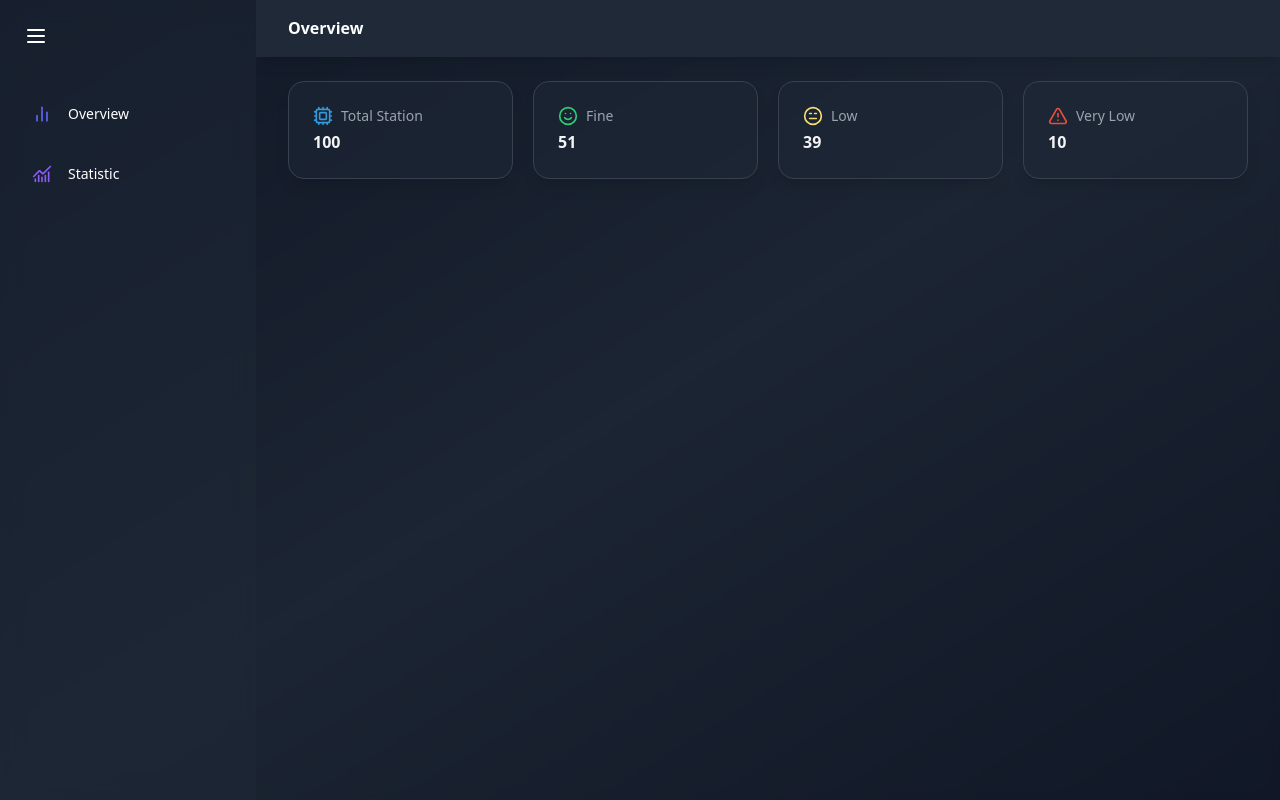
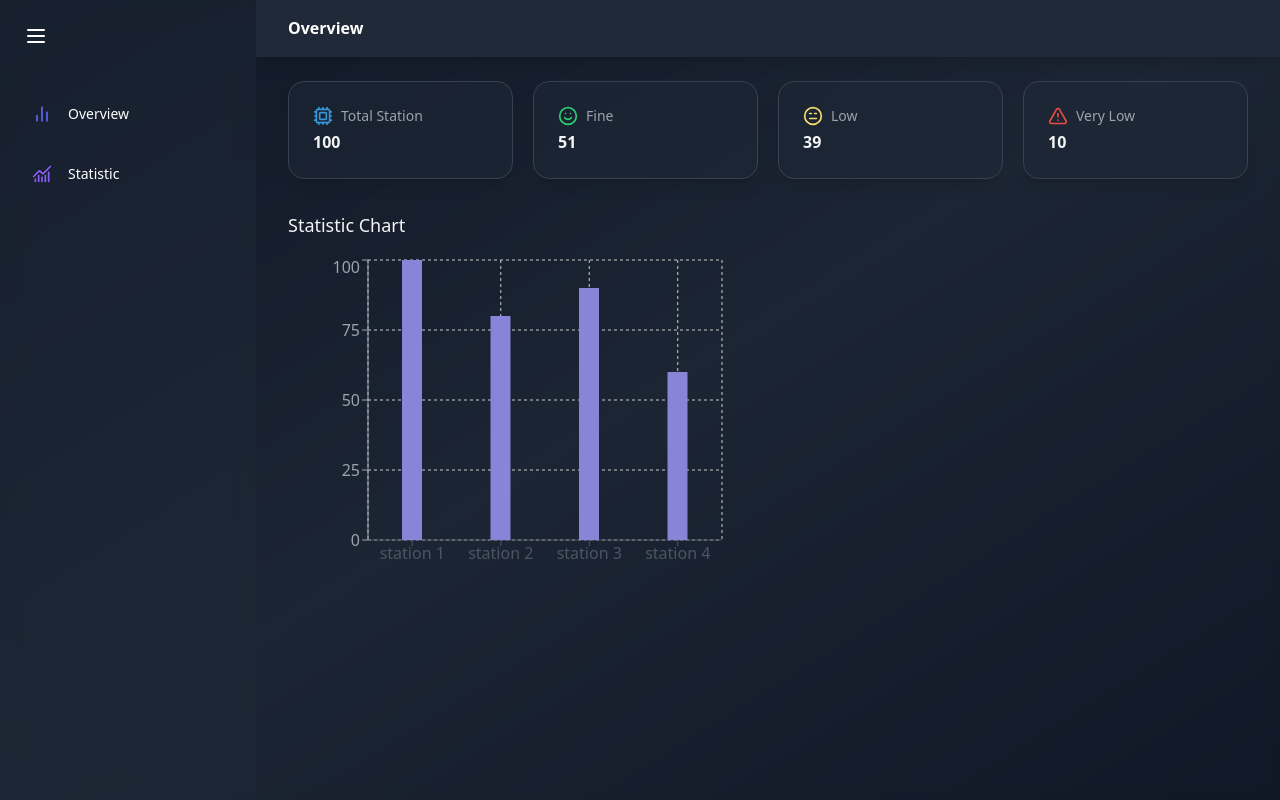
Before and after one commit to Lihour21/ict720-porject-2025, a React (Vite) app in the folder react_app/: page / in a window 1280 px wide. Built offline with nearby package versions, Linux system fonts and the light colour scheme.

Commit message:
Add Bar chart

```diff
--- /dev/null
+++ b/react_app/src/components/StatChart.jsx
@@ -0,0 +1,50 @@
+import React from 'react'
+import { LineChart, Line, XAxis, YAxis, CartesianGrid, Tooltip, ResponsiveContainer, BarChart, Bar  } from 'recharts'
+import { motion } from 'framer-motion'
+
+const ChartData = [
+    { name: "station 1", value: 100},
+    { name: "station 2", value: 80},
+    { name: "station 3", value: 90},
+    { name: "station 4", value: 60}
+]
+
+const StatChart = () => {
+  return (
+    <motion.div
+        ckkassName='bg-gray-800 bg-opacity-50 backdrop-blu-md overflow-hidden shadow-lg rounded-2xl p-6 border border-gray-700'
+        initial={{opacity: 1, y: 20}}
+        animate={{opacity: 1, y: 0}}
+        transition={{delay: 0.2}}>
+            <h2 className='text-lg font-medium mb-4 text-gray-100'>
+                Statistic Chart
+            </h2>
+
+            <div className='h-80'>
+                <ResponsiveContainer width={"100%"} hight={"100%"}>
+                    <BarChart
+                        width={500}
+                        height={300}
+                        data={ChartData}
+                        margin={{
+                            top: 5,
+                            right: 30,
+                            left: 20,
+                            bottom: 5
+                        }}
+                        barSize={20}
+                        >
+                        <CartesianGrid strokeDasharray='3 3' stoke='#4b5563'/>
+                        <XAxis dataKey={"name"} stroke='#4b5563'/>
+                        <YAxis stroke='#9ca3af'/>
+                        <Tooltip/>
+
+                        <Bar dataKey="value"  fill="#8884d8" background={{ fill: "#eee", opacity: 0 }} />
+                    </BarChart>
+                </ResponsiveContainer>
+            </div>
+    </motion.div>
+  )
+}
+
+export default StatChart
--- a/react_app/src/pages/OverviewPage.jsx
+++ b/react_app/src/pages/OverviewPage.jsx
@@ -1,5 +1,7 @@
 import Header from "../components/common/Header";
 import StatCard from "../components/common/StatCard";
+import StatChart from "../components/StatChart";
+
 import { motion } from "framer-motion";
 import { Cpu, Smile, Annoyed, TriangleAlert  } from "lucide-react";
 
@@ -7,6 +9,7 @@ const OverviewPage = () => {
     return (<div className='flex-1 overflow-auto relative z-10'>
             <Header title="Overview" />
             <main className='max-w-7x1 mx-auto py-6 px-4 lg:px-8'>
+                {/* StatCard */}
                 <motion.div className='grid grid-cols-1 gap-5 sm:grid-cols-2 lg:grid-cols-4 mb-8'
                 initial={{ opacity: 0, y: 20}}
                 animate={{ opacity: 1, y:0}}
@@ -18,6 +21,12 @@ const OverviewPage = () => {
                     <StatCard name="Very Low" icon={TriangleAlert} value='10' color='#e74c3c' />
                 </motion.div>
 
+                {/* Charts */}
+
+                <div className='grid grid-cols-1 lg:grid-cols-2 lg:grid-flow-row gap-8'>
+                    <StatChart/>
+                </div>
+
             </main>
     </div>
     )
```
